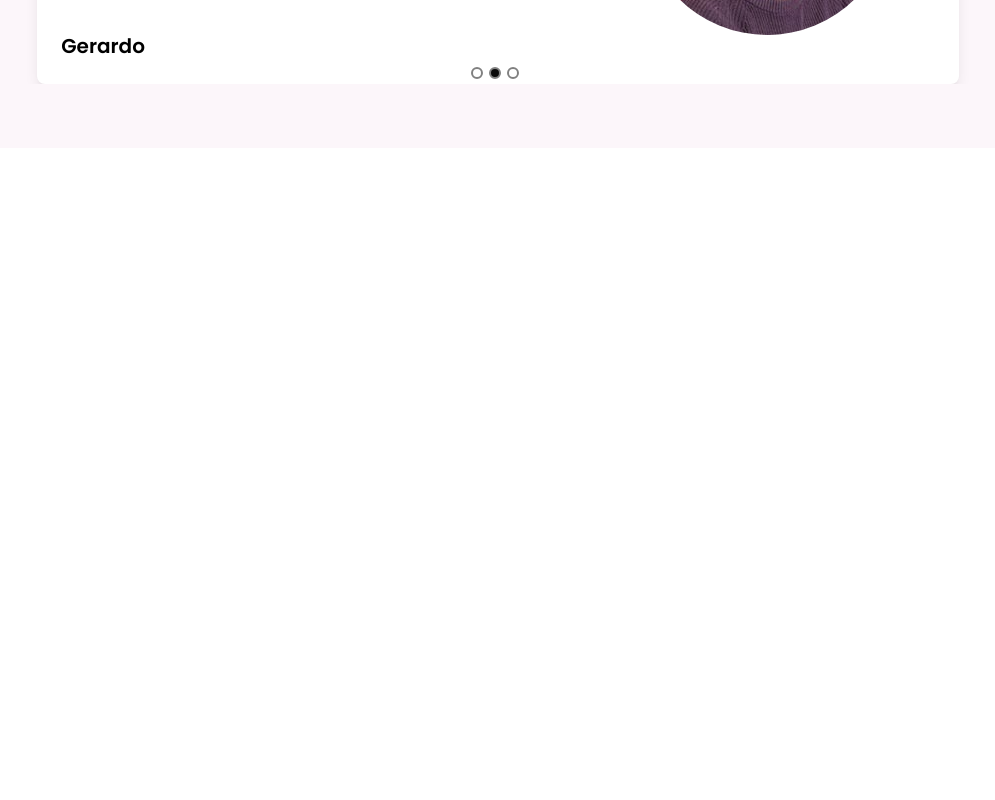
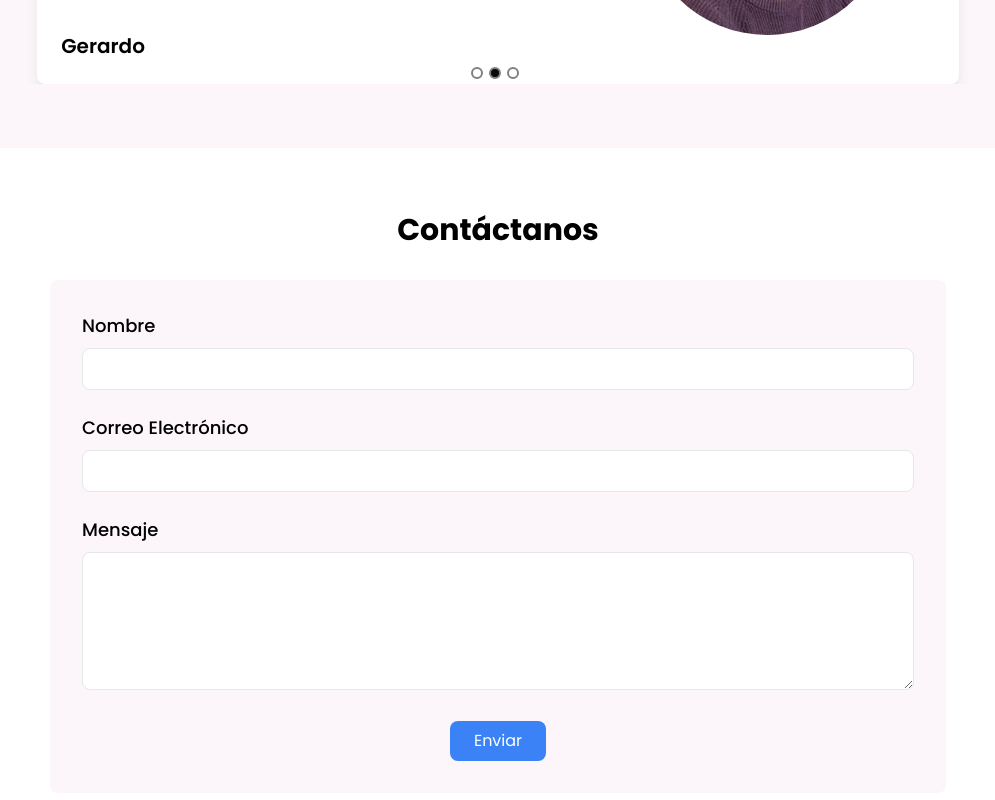
Before and after one commit to peniamati/inoxilab-website, a Next.js app: page / in a window 1280 px wide. Shown: the part 2660-3460 px from the top of the page, without its empty margins (142-1137 px from the left). Before the commit the page ends 2808 px from the top, so only its background shows below. Built offline with nearby package versions, Linux system fonts and the light colour scheme; no server answers; the database is empty.

Commit message:
Added contact component

```diff
--- /dev/null
+++ b/components/Home/Contact/Contact.tsx
@@ -0,0 +1,117 @@
+'use client'
+import React, { useState } from 'react';
+import emailjs from 'emailjs-com';
+import Swal from 'sweetalert2';
+
+const Contact = () => {
+  const [formData, setFormData] = useState({
+    name: '',
+    email: '',
+    message: '',
+  });
+  const [isSending, setIsSending] = useState(false);
+  const [status, setStatus] = useState('');
+
+  const handleChange = (e: React.ChangeEvent<HTMLInputElement | HTMLTextAreaElement>) => {
+    const { name, value } = e.target;
+    setFormData({ ...formData, [name]: value });
+  };
+
+  const handleSubmit = (e: React.FormEvent) => {
+    e.preventDefault();
+    setIsSending(true);
+
+    // Configuración de EmailJS
+    emailjs.send(
+      'inoxilab_website',  // ID del servicio, obténlo de tu cuenta de EmailJS
+      'template_qt2gop7', // ID de la plantilla, obténlo de tu cuenta de EmailJS
+      formData,
+      'Tl1zwtGUNz9mAbOZ3'      // ID de usuario, obténlo de tu cuenta de EmailJS
+    )
+    .then((response) => {
+      setIsSending(false);
+      Swal.fire({
+        title: '¡Mensaje enviado!',
+        text: 'Tu mensaje ha sido enviado exitosamente.',
+        icon: 'success',
+        confirmButtonText: 'Aceptar'
+      });
+      setFormData({ name: '', email: '', message: '' }); // Limpiar formulario
+    })
+    .catch((error) => {
+      setIsSending(false);
+      Swal.fire({
+        title: 'Error',
+        text: 'Hubo un error. Inténtalo nuevamente.',
+        icon: 'error',
+        confirmButtonText: 'Aceptar'
+      });
+      console.error('Error al enviar el correo:', error);
+    });
+  };
+
+  return (
+    <div className="pt-16 pb-16">
+      <h1 className="text-3xl font-bold text-center mb-8">Contáctanos</h1>
+
+      <div className="max-w-4xl mx-auto p-8 rounded-lg shadow- bg-[#fcf6fa]">
+        <form onSubmit={handleSubmit}>
+          <div className="mb-6">
+            <label htmlFor="name" className="block text-lg font-medium mb-2">Nombre</label>
+            <input
+              type="text"
+              id="name"
+              name="name"
+              value={formData.name}
+              onChange={handleChange}
+              required
+              className="w-full px-4 py-2 border rounded-lg focus:outline-none focus:ring-2 focus:ring-blue-500"
+            />
+          </div>
+
+          <div className="mb-6">
+            <label htmlFor="email" className="block text-lg font-medium mb-2">Correo Electrónico</label>
+            <input
+              type="email"
+              id="email"
+              name="email"
+              value={formData.email}
+              onChange={handleChange}
+              required
+              className="w-full px-4 py-2 border rounded-lg focus:outline-none focus:ring-2 focus:ring-blue-500"
+            />
+          </div>
+
+          <div className="mb-6">
+            <label htmlFor="message" className="block text-lg font-medium mb-2">Mensaje</label>
+            <textarea
+              id="message"
+              name="message"
+              value={formData.message}
+              onChange={handleChange}
+              required
+              className="w-full px-4 py-2 border rounded-lg focus:outline-none focus:ring-2 focus:ring-blue-500"
+              rows={5}
+            />
+          </div>
+
+          <div className="text-center mb-4">
+            {status && <p className="text-lg font-semibold">{status}</p>}
+          </div>
+
+          <div className="text-center">
+            <button
+              type="submit"
+              disabled={isSending}
+              className="bg-blue-500 text-white py-2 px-6 rounded-lg hover:bg-blue-600 focus:outline-none focus:ring-2 focus:ring-blue-500"
+            >
+              {isSending ? 'Enviando...' : 'Enviar'}
+            </button>
+          </div>
+        </form>
+      </div>
+    </div>
+  );
+};
+
+export default Contact;
--- a/components/Home/Home.tsx
+++ b/components/Home/Home.tsx
@@ -4,6 +4,8 @@ import WhyChoose from './WhyChoose/WhyChoose'
 import AnalyticsFeature from './AnalyticsFeature/AnalyticsFeature'
 import Projects from './Projects/Projects'
 import Review from './Review/Review'
+import Contact from './Contact/Contact'
+import { GoogleOAuthProvider } from '@react-oauth/google'
 
 function Home() {
   return (
@@ -13,6 +15,9 @@ function Home() {
       <AnalyticsFeature/>
       <Projects/>
       <Review/>
+      <GoogleOAuthProvider clientId={process.env.CLIENT_ID || ''} >
+      <Contact />
+    </GoogleOAuthProvider>
     </div>
   )
 }
--- a/package.json
+++ b/package.json
@@ -9,14 +9,18 @@
     "lint": "next lint"
   },
   "dependencies": {
+    "@react-oauth/google": "^0.12.1",
     "axios": "^1.7.9",
+    "emailjs-com": "^3.2.0",
     "express": "^4.21.2",
+    "googleapis": "^144.0.0",
     "mongoose": "^8.9.1",
     "next": "15.1.0",
     "react": "^19.0.0",
     "react-dom": "^19.0.0",
     "react-icons": "^5.4.0",
-    "react-multi-carousel": "^2.8.5"
+    "react-multi-carousel": "^2.8.5",
+    "sweetalert2": "^11.15.2"
   },
   "devDependencies": {
     "@eslint/eslintrc": "^3",
```
Also changed, not shown: 1 other file (tests, documents, lock files or other folders).
